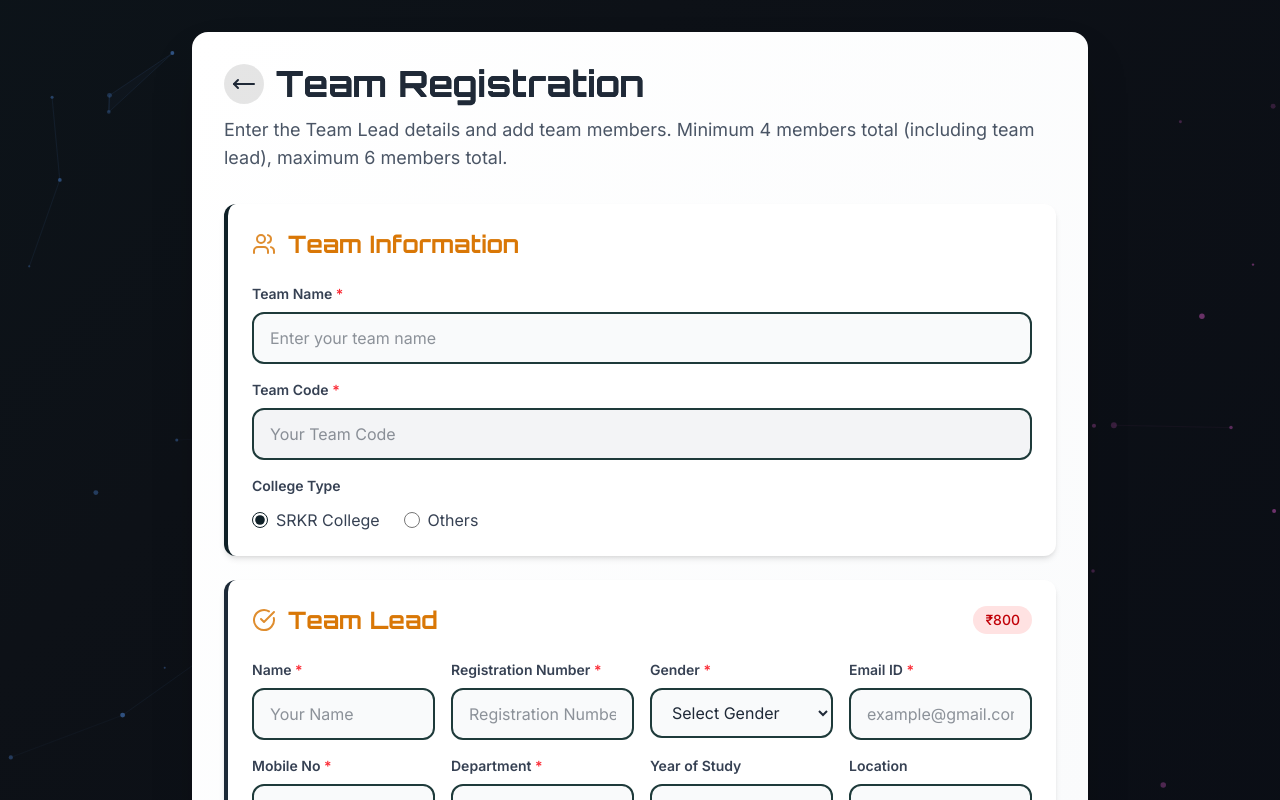
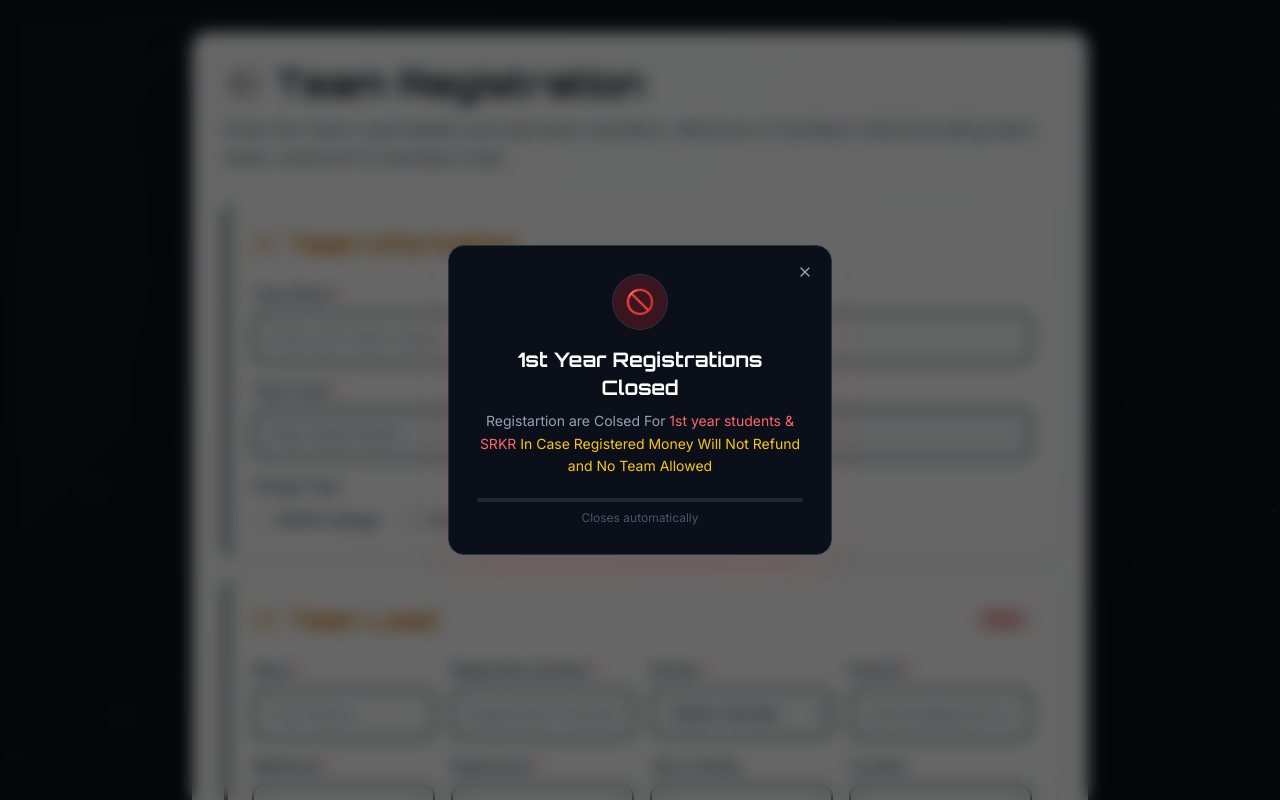
Before and after one commit to charan-teja-k/udbhav-csi2.0, a React (Vite) app: page /registration in a window 1280 px wide. Shown: the top 800 px of the page. Built offline with nearby package versions, Linux system fonts and the light colour scheme.

Commit message:
fix: Update college type handling and registration message for 1st year students

```diff
--- a/src/components/regestration.jsx
+++ b/src/components/regestration.jsx
@@ -14,7 +14,7 @@ export default function Registration({setform, onsubmit}) {
   const [formData, setFormData] = useState({
     teamcode: null,
     teamName: '',
-    collegeType: 'srkr',
+    collegeType: '',
     otherCollege: '',
     teamLead: {
       name: '',
@@ -345,18 +345,22 @@ export default function Registration({setform, onsubmit}) {
                         <input
                           type="radio"
                           name="college"
-                          value="srkr"
-                          checked={formData.collegeType === 'srkr'}
-                          onChange={(e) => setFormData({ ...formData, collegeType: e.target.value })}
+                          // value="srkr"
+                          disabled= "true"
+                          // checked={formData.collegeType === 'srkr'}
+                          cursor='not-allowed'
+
+                          // onChange={(e) => setFormData({ ...formData, collegeType: e.target.value })}
                           className="w-4 h-4 accent-[#0f2027]"
                         />
-                        <span className="text-gray-700 group-hover:text-[#0f2027] transition-colors">SRKR College</span>
+                        <span className="text-gray-700 group-hover:text-[#0f2027] transition-colors"><del>SRKR College</del></span>
                       </label>
                       <label className="flex items-center gap-2 cursor-pointer group">
                         <input
                           type="radio"
                           name="college"
                           value="others"
+                          pattern='[s-rS-R]{4}'
                           checked={formData.collegeType === 'others'}
                           onChange={(e) => setFormData({ ...formData, collegeType: e.target.value })}
                           className="w-4 h-4 accent-[#0f2027]"
--- a/src/pages/RegestrationPage.jsx
+++ b/src/pages/RegestrationPage.jsx
@@ -12,7 +12,7 @@ export default function RegistrationPage() {
   const [showPopup, setShowPopup] = useState(true);
 
   useEffect(() => {
-    const timer = setTimeout(() => setShowPopup(false), 5000);
+    const timer = setTimeout(() => setShowPopup(false), 10000);
     return () => clearTimeout(timer);
   }, []);
 
@@ -223,7 +223,7 @@ export default function RegistrationPage() {
                 1st Year Registrations Closed
               </h2>
               <p className="text-gray-400 text-sm leading-relaxed">
-                1st year students are not eligible to register for UDBHAV 2K26. Only 2nd, 3rd and 4th year students can participate.
+                Registartion are Colsed For <span className="text-red-400">1st year students & SRKR </span> <span className='text-yellow-400'>In Case Registered Money Will Not Refund and No Team Allowed</span>
               </p>
 
               {/* Auto-dismiss bar */}
```
